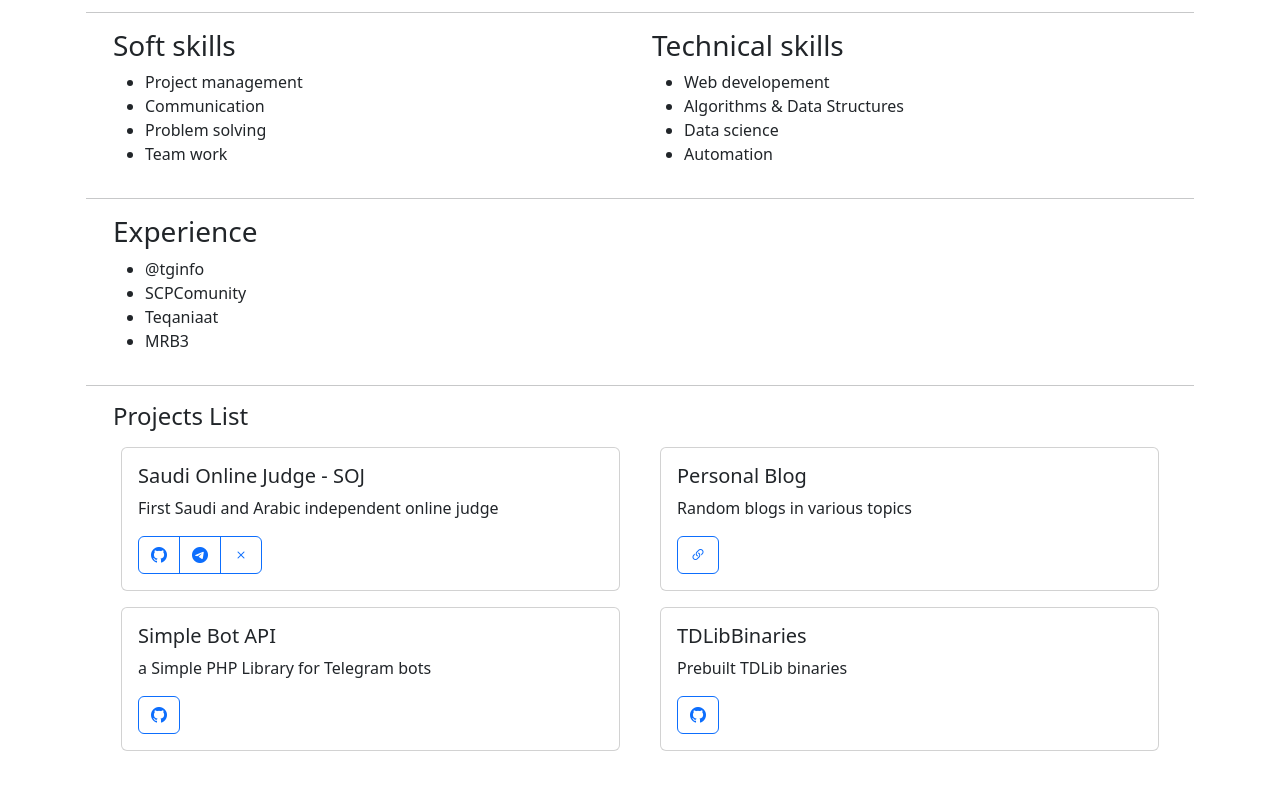
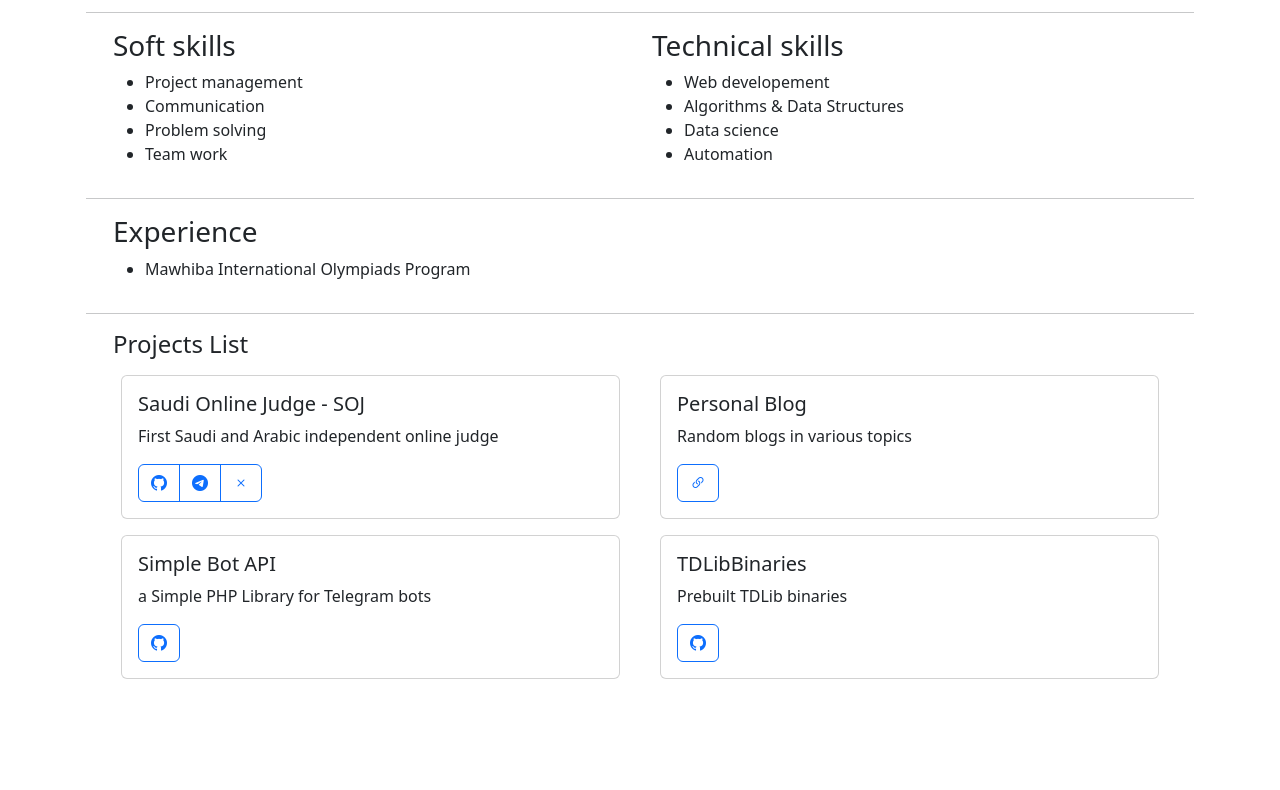
Before and after one commit to Muaath5/website, a Jekyll site: the page built from index.html, in a window 1280 px wide, cut to the strip 439-1229 px from the top of the page. Built offline with Jekyll 4.4.1, drawn with Linux system fonts in a browser that asks for light colours; nearby versions of some CDN libraries.

Commit message:
Update index.html

```diff
--- a/index.html
+++ b/index.html
@@ -67,10 +67,7 @@ layout: base
         <div class="col">
             <h3>Experience</h3>
             <ul>
-                <li>@tginfo</li>
-                <li>SCPComunity</li>
-                <li>Teqaniaat</li>
-                <li>MRB3</li>
+                <li>Mawhiba International Olympiads Program</li>
             </ul>
         </div>
     </div>
```
